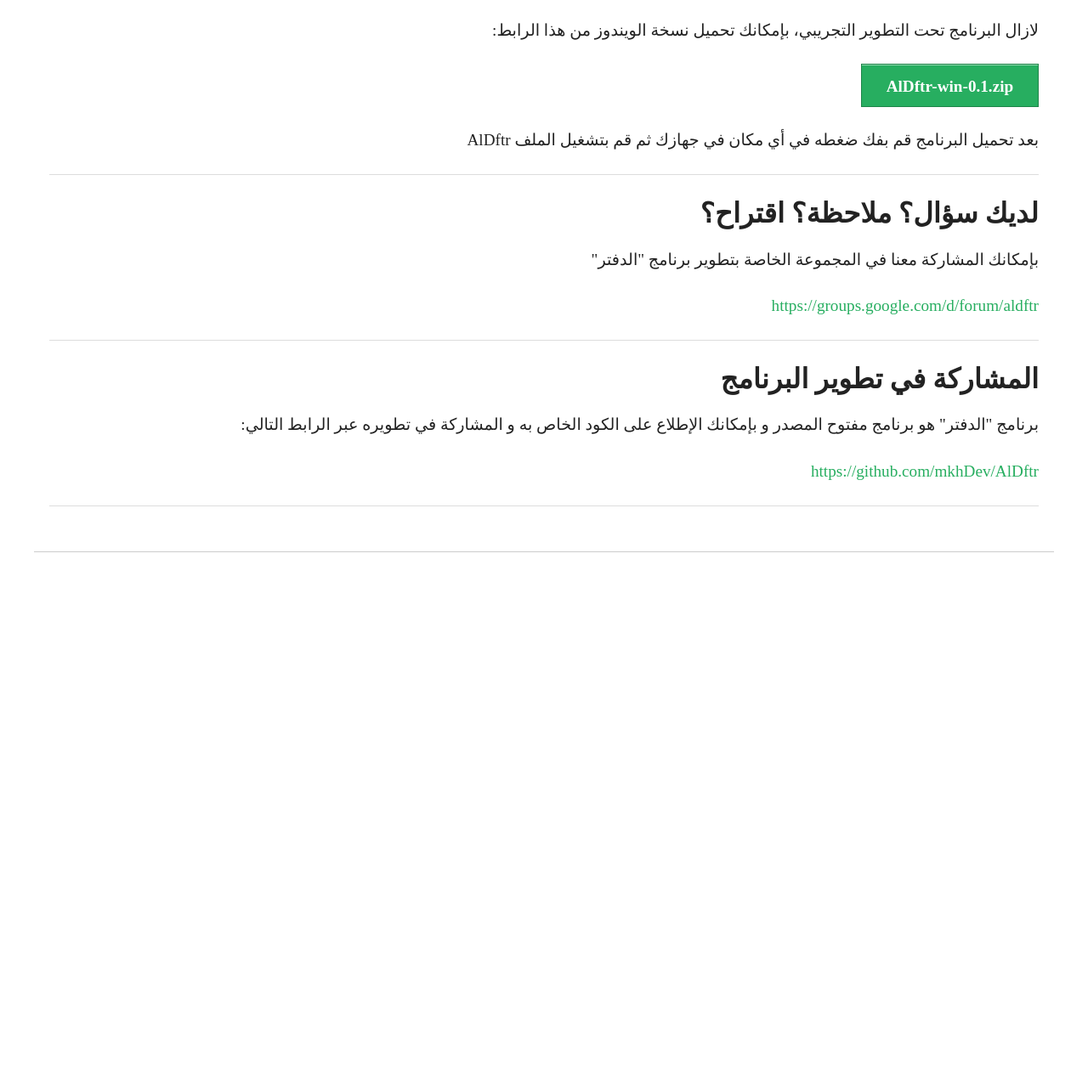
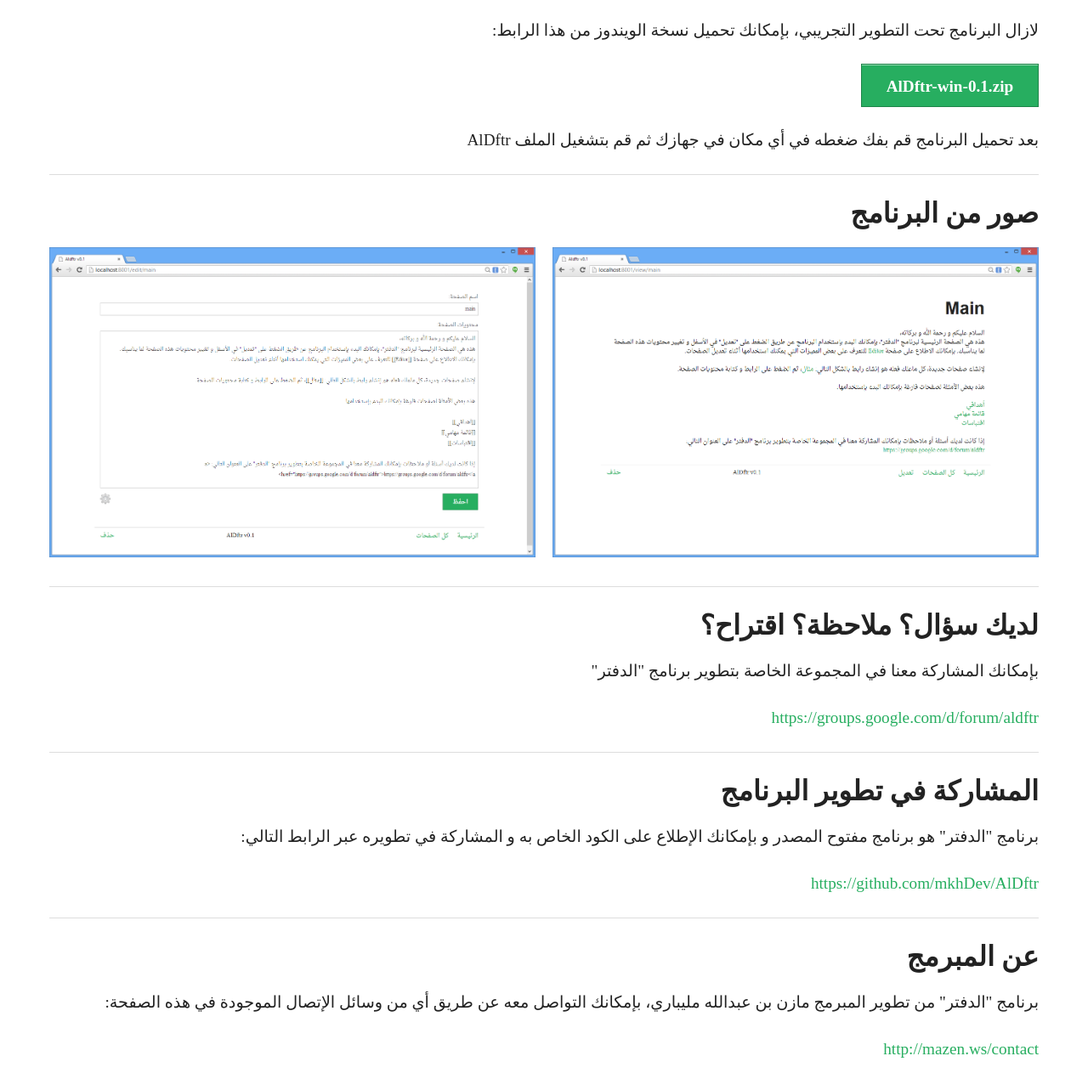
Before and after one commit to mznmel/AlDftr, a plain HTML site: page alDftr.com/index.html in a window 1280 px wide. Shown: the part 195-1478 px from the top of the page at 85% size. Before the commit the page ends 885 px from the top, so only its background shows below. Drawn offline with Linux system fonts and the light colour scheme; a web font is replaced by a local one.

Commit message:
Add screenshots

```diff
--- a/alDftr.com/index.html
+++ b/alDftr.com/index.html
@@ -19,6 +19,13 @@
         <p>بعد تحميل البرنامج قم بفك ضغطه في أي مكان في جهازك ثم قم بتشغيل الملف AlDftr</p>
         <hr>
 
+        <h3>صور من البرنامج</h3>
+        <ul class="small-block-grid-2">
+            <li><a href="./static/screenshots/aldftr-v0.1-index.png"><img src="./static/screenshots/aldftr-v0.1-index.png"></a></li>
+            <li><a href="./static/screenshots/aldftr-v0.1-edit-page.png"><img src="./static/screenshots/aldftr-v0.1-edit-page.png"></a></li>
+        </ul>
+        <hr>
+
         <h3>لديك سؤال؟ ملاحظة؟ اقتراح؟</h3>
         <p>بإمكانك المشاركة معنا في المجموعة الخاصة بتطوير برنامج "الدفتر"</p>
         <p><a href="https://groups.google.com/d/forum/aldftr">https://groups.google.com/d/forum/aldftr</a></p>
@@ -28,6 +35,10 @@
         <p>برنامج "الدفتر" هو برنامج مفتوح المصدر و بإمكانك الإطلاع على الكود الخاص به و المشاركة في تطويره عبر الرابط التالي:</p>
         <p><a href="https://github.com/mkhDev/AlDftr">https://github.com/mkhDev/AlDftr</a></p>
         <hr>
+
+        <h3>عن المبرمج</h3>
+        <p>برنامج "الدفتر" من تطوير المبرمج مازن بن عبدالله مليباري، بإمكانك التواصل معه عن طريق أي من وسائل الإتصال الموجودة في هذه الصفحة:</p>
+        <p><a href="http://mazen.ws/contact">http://mazen.ws/contact</a></p>
     </div>
 </div>
 
```
Also changed, not shown: alDftr.com/static/screenshots/aldftr-v0.1-edit-page.png (added), alDftr.com/static/screenshots/aldftr-v0.1-index.png (added).
